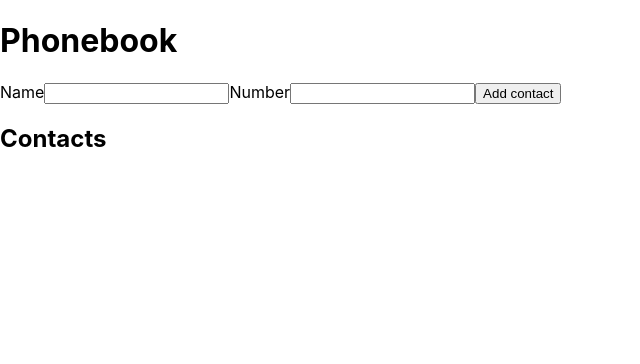
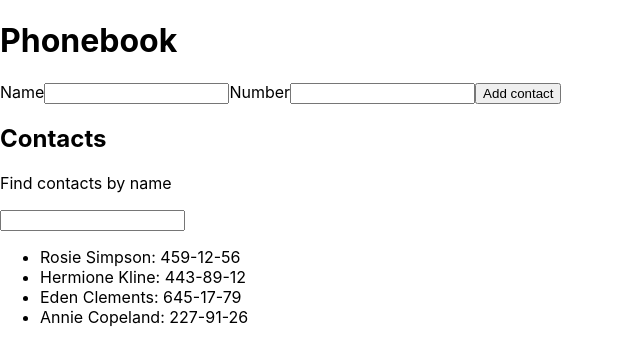
Before and after one commit to AlekseySteblivets/goit-react-hw-02-phonebook-restart, a React (Create React App) app: page / in a window 1280 px wide. Shown: the top 364 px of the page, without its empty margins (0-640 px from the left). Built offline with nearby package versions, Linux system fonts and the light colour scheme.

Commit message:
добавил имя, номер тел и фильтр в APP

```diff
--- a/src/App.js
+++ b/src/App.js
@@ -4,7 +4,13 @@
 
 class App extends Component {
   state = {
-    contacts: [],
+    contacts: [
+      { id: 'id-1', name: 'Rosie Simpson', number: '459-12-56' },
+      { id: 'id-2', name: 'Hermione Kline', number: '443-89-12' },
+      { id: 'id-3', name: 'Eden Clements', number: '645-17-79' },
+      { id: 'id-4', name: 'Annie Copeland', number: '227-91-26' },
+    ],
+    filter: '',
     name: '',
     number: ''
   }
@@ -43,7 +49,24 @@
     }));
   }
 
+  // handleFilterChange = (evt) => {
+  //   evt.preventDefault();
+  //   this.setState({
+  //     filter: evt.currentTarget.value
+  //   })
+  // }
+
+  getVisibleContact = () => {
+    const { contacts, filter } = this.state;
+    const normalizedFilter = filter.toLowerCase();
+
+    return contacts.filter(contact => contact.name.includes(normalizedFilter));
+
+  }
+
+
   render() {
+    const visibleContacts = this.getVisibleContact();
     return (
       <>
         <h1>Phonebook</h1>
@@ -75,11 +98,25 @@
 
         <div>
           <h2>Contacts</h2>
+          <div>
+            <p>Find contacts by name</p>
+            <input
+              type="text"
+              name="filter"
+              pattern="\+?\d{1,4}?[-.\s]?\(?\d{1,3}?\)?[-.\s]?\d{1,4}[-.\s]?\d{1,4}[-.\s]?\d{1,9}"
+              title="Phone number must be digits and can contain spaces, dashes, parentheses and can start with +"
+              required
+              value={this.state.filter}
+              onChange={this.handleInputChange}
+            />
+          </div>
           <ul>
-            {this.state.contacts.map(contact =>
+            {visibleContacts.map(contact =>
               <li key={uuidv4()}>{contact.name}: {contact.number}</li>
             )
             }
+
+
           </ul>
         </div>
       </>
```
